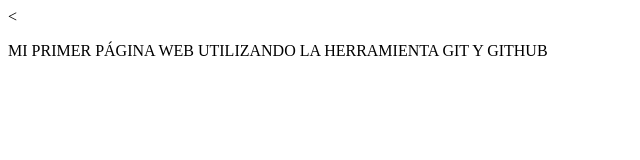
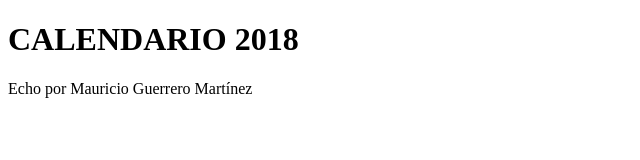
Before and after one commit to mauguer23/prueba-devcode, a plain HTML site: page index.html in a window 1280 px wide. Shown: the whole page, without its empty margins (0-640 px from the left). Drawn offline with Linux system fonts and the light colour scheme.

Commit message:
Se crea el titulo de la pagina

```diff
--- a/index.html
+++ b/index.html
@@ -1,12 +1,13 @@
 <!DOCTYPE html>
 <html>
 <head>
-	<<meta charset="utf-8">
+	<meta charset="utf-8">
 	<title>Calendario</title>
 </head>
 <body >
 
-	<p>MI PRIMER PÁGINA WEB UTILIZANDO LA HERRAMIENTA GIT Y GITHUB</p>
+	<h1>CALENDARIO 2018</h1>
+	<p>Echo por Mauricio Guerrero Martínez</p>
 
 </body>
 </html>
```
